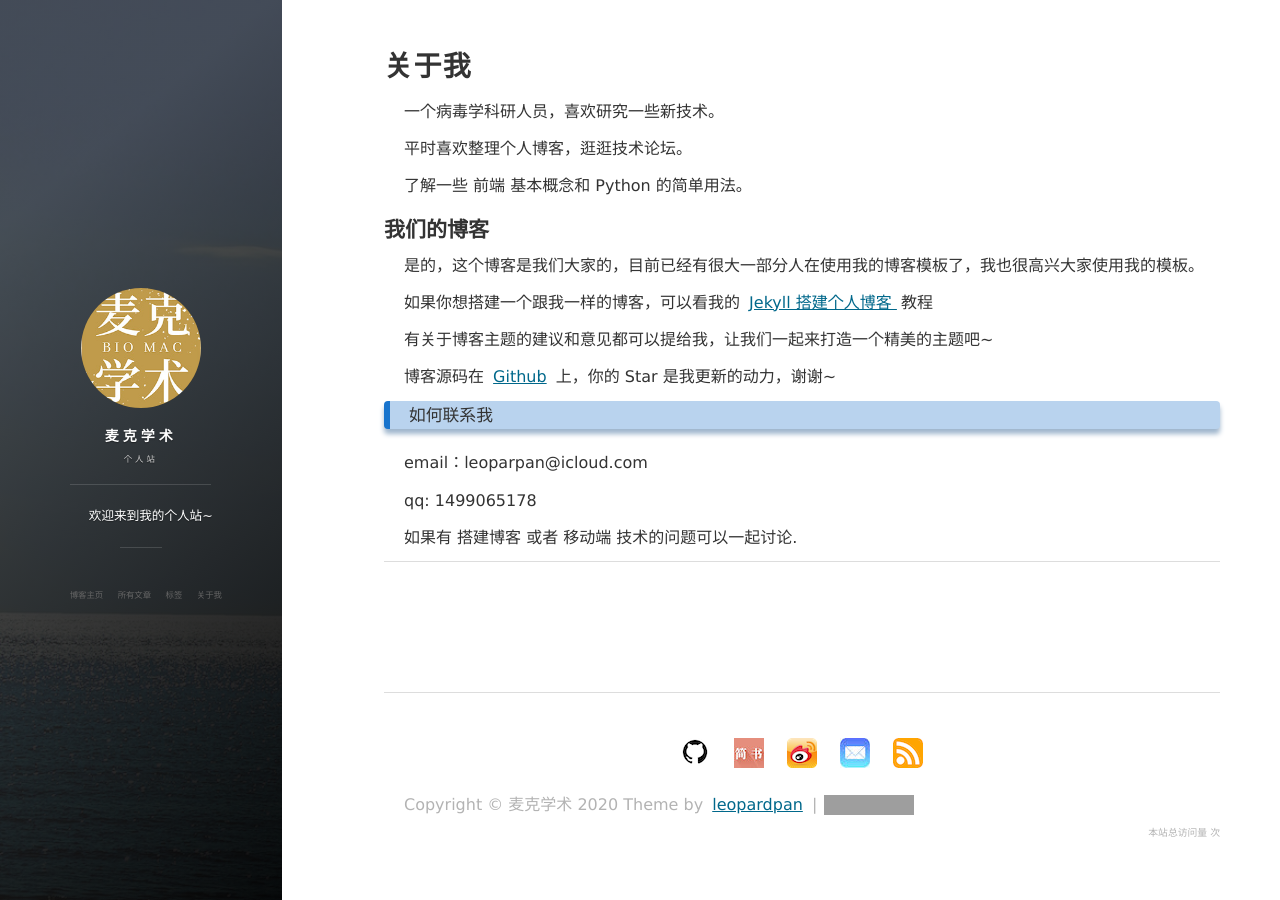
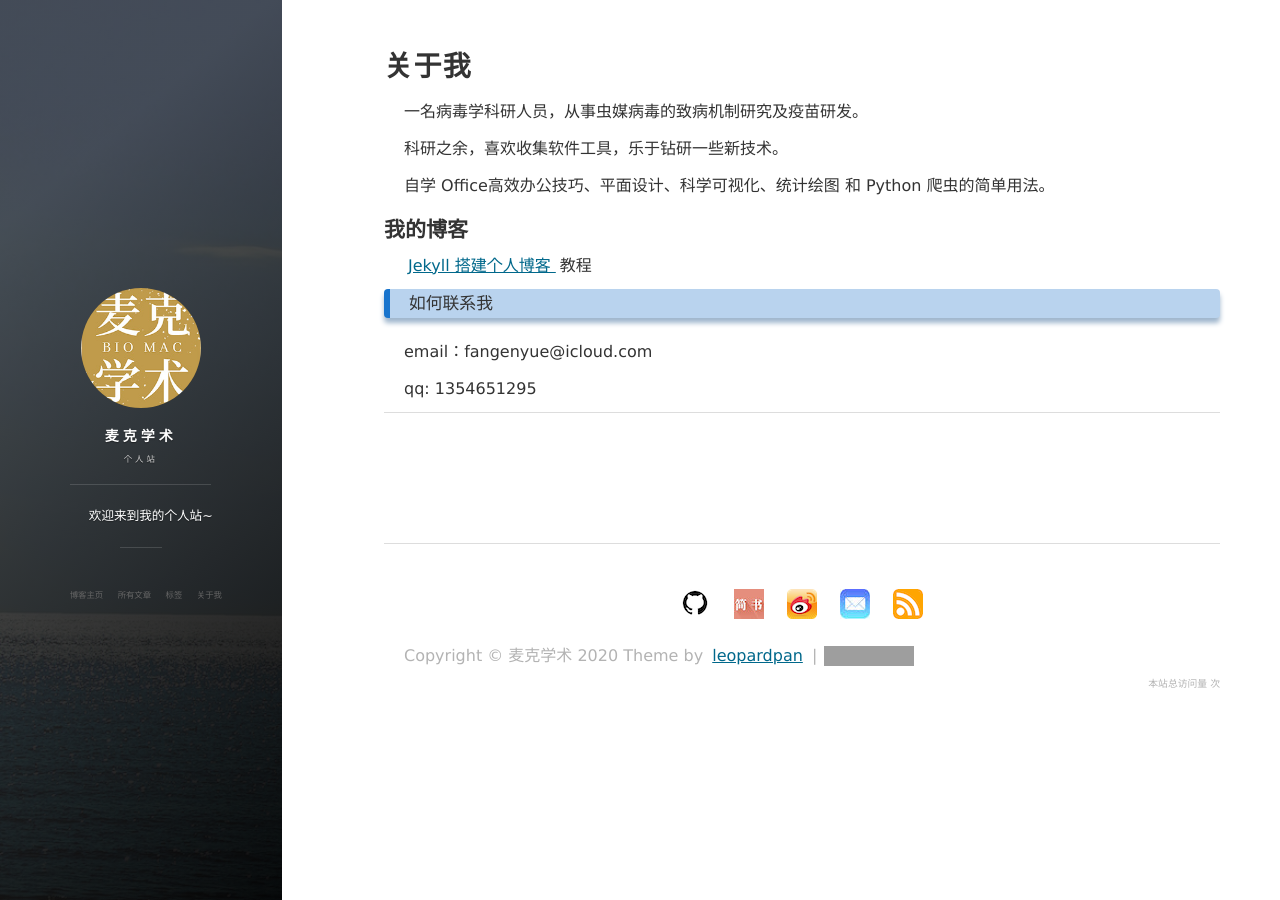
Before and after one commit to aaroneny/aaroneny.github.io, a Jekyll site: the page built from about.md, in a window 1280 px wide. Built offline with Jekyll 4.4.1, drawn with Linux system fonts in a browser that asks for light colours; nearby versions of some CDN libraries; comment, search, counter and statistics services are not loaded; grey boxes are pictures that could not be loaded.

Commit message:
aaroneny

```diff
--- a/about.md
+++ b/about.md
@@ -3,33 +3,29 @@ layout: page
 title: 关于我
 ---
 
-一个病毒学科研人员，喜欢研究一些新技术。
+一名病毒学科研人员，从事虫媒病毒的致病机制研究及疫苗研发。
 <p>
-平时喜欢整理个人博客，逛逛技术论坛。
+科研之余，喜欢收集软件工具，乐于钻研一些新技术。
 <p>
-了解一些 前端 基本概念和 Python 的简单用法。
+自学 Office高效办公技巧、平面设计、科学可视化、统计绘图 和 Python 爬虫的简单用法。
 
 <p>
 
-<h2> 我们的博客 </h2>
+<h2> 我的博客 </h2>
 
 <p>
 
-是的，这个博客是我们大家的，目前已经有很大一部分人在使用我的博客模板了，我也很高兴大家使用我的模板。
 
 <p>
 
-如果你想搭建一个跟我一样的博客，可以看我的
 <a href="/2016/10/jekyll_tutorials1/"> Jekyll 搭建个人博客 </a>
 教程
 
 <p>
 
-有关于博客主题的建议和意见都可以提给我，让我们一起来打造一个精美的主题吧~
 
 <p>
 
-博客源码在 <a target="_blank" href='https://github.com/leopardpan/leopardpan.github.io/'>Github</a> 上，你的 Star 是我更新的动力，谢谢~
 
 <p>
 
@@ -41,11 +37,10 @@ title: 关于我
 <h3> 如何联系我 </h3>
 
 <p>
-email：leoparpan@icloud.com
+email：fangenyue@icloud.com
 <p>
-qq: 1499065178
+qq: 1354651295
 <p>
-如果有 搭建博客 或者 移动端 技术的问题可以一起讨论.
 <p>
 
 
```
